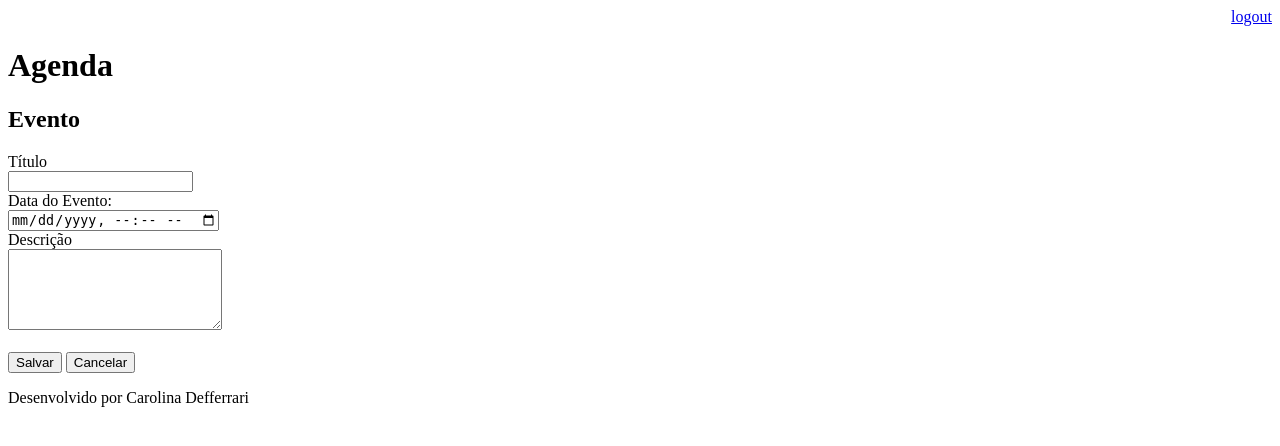
After one commit to carolinadeff/Agenda_Django, a Django app: page /agenda/evento in a window 1280 px wide. The commit adds this page. Shown: the top 446 px of the page. Run offline with Django 3.2, Linux system fonts and the light colour scheme; a user stored in the database is signed in.

Commit message:
criação da página de login e autenticação e criação do template de inserção de eventos na agenda. incluído gitignore para ignorar arquivos compilados

```diff
--- a/AgendaDjango/urls.py
+++ b/AgendaDjango/urls.py
@@ -21,5 +21,10 @@ from django.views.generic import RedirectView
 urlpatterns = [
     path('admin/', admin.site.urls),
     path('agenda/', views.lista_eventos),
-    path('', RedirectView.as_view(url='/agenda/'))
+    path('agenda/evento', views.evento),
+    path('agenda/evento/submit', views.submit_evento),
+    path('', RedirectView.as_view(url='/agenda/')),
+    path('login/', views.login_user),
+    path('login/submit', views.submit_login),
+    path('logout/', views.logout_user)
 ]
--- a/core/views.py
+++ b/core/views.py
@@ -1,5 +1,8 @@
 from django.shortcuts import render, redirect
 from core.models import Evento
+from django.contrib.auth.decorators import login_required
+from django.contrib.auth import authenticate, login, logout
+from django.contrib import messages
 # Create your views here.
 
 
@@ -7,8 +10,54 @@ from core.models import Evento
 # def index(request):
 #     return redirect('/agenda/')
 
+def login_user(request):
+    return render(request, 'login.html')
+
+def logout_user(request):
+    logout(request)
+    return redirect('/')
+
+
+# o if faz com que só execute as açoes de entrar pelo método post,
+# se for digitado um endereço em vez de fazer mesmo o login vai ser um GET e
+# cai no else, e volta pro começo;
+# os gets pegam o conteudo dos elementos do html
+def submit_login(request):
+    if request.POST:
+        username = request.POST.get('username')
+        password = request.POST.get('password')
+        usuario = authenticate(username=username, password=password)
+        if usuario is not None:
+            login(request, usuario)
+            return redirect('/')
+        else:
+            messages.error(request, 'Usuário ou senha inválido')
+
+    return redirect('/')
+
+# o filter faz com que só apareça os eventos do usuario logado
+@login_required(login_url='/login/')
 def lista_eventos(request):
     usuario = request.user
-    evento = Evento.objects.all()
+    evento = Evento.objects.filter(usuario=usuario)
     dados = {'eventos': evento}
     return render(request, 'agenda.html', dados)
+
+@login_required(login_url='/login/')
+def evento(request):
+    return render(request, 'evento.html')
+
+@login_required(login_url='/login/')
+def submit_evento(request):
+    if request.POST:
+        titulo = request.POST.get('titulo')
+        data_evento = request.POST.get('data_evento')
+        descricao = request.POST.get('descricao')
+        usuario = request.user
+        # pegou tudo que o cliente digitou no html, aí tem
+        # que persistir no db atraves da classe
+        Evento.objects.create(titulo=titulo,
+                              data_evento=data_evento,
+                              descricao=descricao,
+                              usuario=usuario)
+    return redirect('/')
--- a/templates/agenda.html
+++ b/templates/agenda.html
@@ -2,7 +2,9 @@
 
 {% block content %}
     <h2>Agendamentos</h2>
-
+    <a href="evento/">
+    <button type="button">Novo Evento</button>
+    </a>
     <ul style="font-size: 18px">
         {% for evento in eventos %}
             <li>{{ evento.titulo }} - {{ evento.get_data_evento }}</li>
--- /dev/null
+++ b/templates/evento.html
@@ -0,0 +1,25 @@
+{% extends "model-page.html" %}
+
+{% block content %}
+
+    <H2>Evento</H2>
+
+    <form action="submit" method="POST">{% csrf_token %}
+        <label>Título</label>
+        <br>
+        <input type="text" name="titulo">
+        <br>
+        <label>Data do Evento:</label>
+        <br>
+        <input type="datetime-local" nome="data_evento">
+        <br>
+        <label>Descrição</label>
+        <br>
+        <textarea name="descricao" rows="5" cols="24"></textarea>
+        <br><br>
+        <button type="submit">Salvar</button>
+        <a href="/">
+        <button type="button">Cancelar</button>
+        </a>
+    </form>
+{% endblock%}
--- a/templates/model-header.html
+++ b/templates/model-header.html
@@ -1,4 +1,7 @@
 
 <meta charset="UTF-8">
 <title>Agenda</title>
+<div align="right">
+    <a href="/logout">logout</a>
+</div>
 <h1>Agenda</h1>
```
Also changed, not shown: templates/login.html (added, +27 -0 lines), 1 other file.
